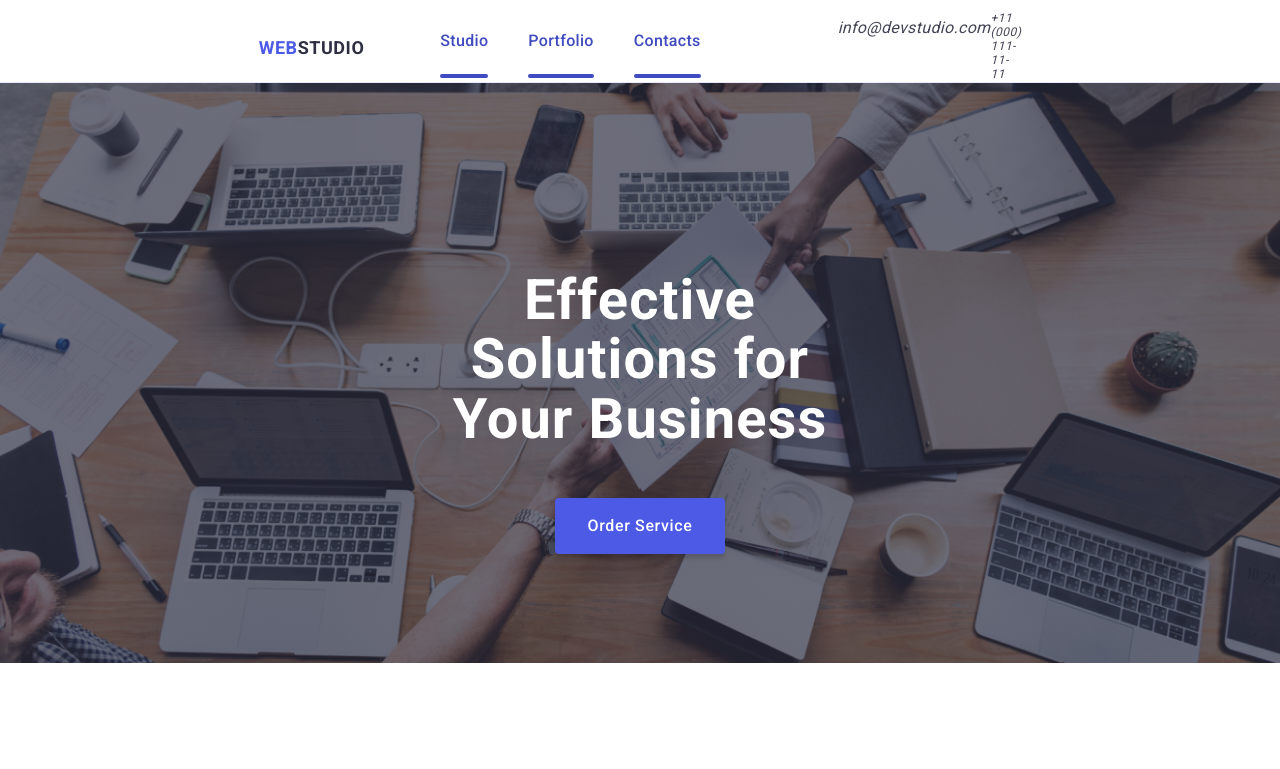
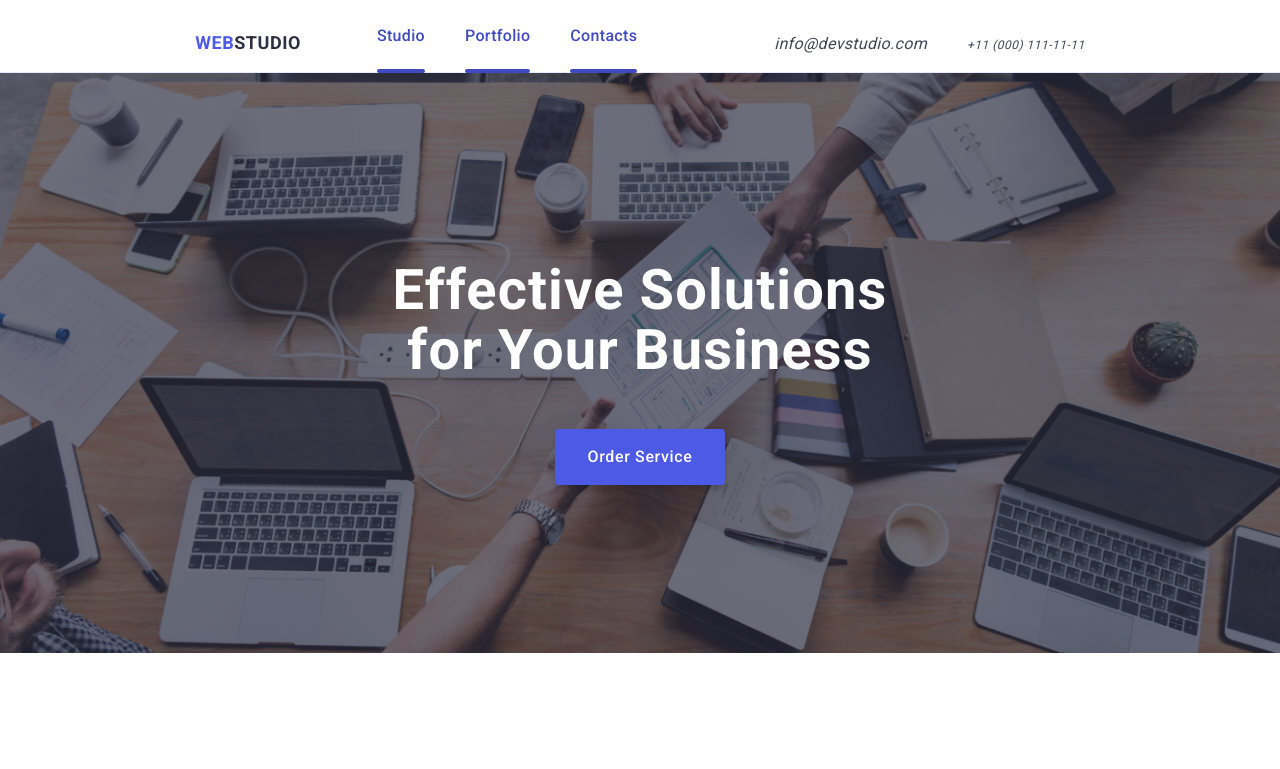
Before and after one commit to banggog8/goit-markup-hw-06, a plain HTML site: page index.html in a window 1280 px wide. Shown: the top 769 px of the page. Drawn offline with nearby package versions, Linux system fonts and the light colour scheme.

Commit message:
Upd header

```diff
--- a/css/style.css
+++ b/css/style.css
@@ -76,17 +76,26 @@ ul {
 
 .container {
   /* Basic styles */
-  min-width: 320px;
+
+  /* min-width: 320px;
   max-width: 428px;
   padding: 0 16px;
-  margin: 0 auto;
+  margin: 0 auto; */
+  max-width: 428px;
+  padding-left: 16px;
+  padding-right: 16px;
+  margin-left: auto;
+  margin-right: auto;
 }
+
+
 /* Tablet screen */
 @media only screen and (min-width: 768px) {
   .clients-container,
-  .team-container{
-    max-width: 736px;
+  .team-container,.container {
+    max-width: 768px;
   }
+
   .customer-items{
     width: calc((100% - 35px) / 3);
   }
@@ -101,11 +110,12 @@ ul {
 /* Desktop screen */
 @media only screen and (min-width: 1158px) {
   .clients-container,
-  .team-container{
+  .team-container,.container{
     max-width: 1158px;
     padding: 0 15px;
     flex-wrap: nowrap;
   }
+
   .customer-items{
     width: calc((100%-24px) / 6);
   }
@@ -218,6 +228,8 @@ margin-left: 121px;
   .main-contacts {
     display: flex;
     flex-direction: row;
+    align-items: baseline;
+    gap: 40px;
   }
 }
 .contacts-info {
@@ -1064,7 +1076,7 @@ height: 580px;
 
 
   margin: 0;
-  margin-top: -30px;
+  margin-top: -55px;
   margin-left: auto;
   padding: 0;
   background-color: transparent;
```
